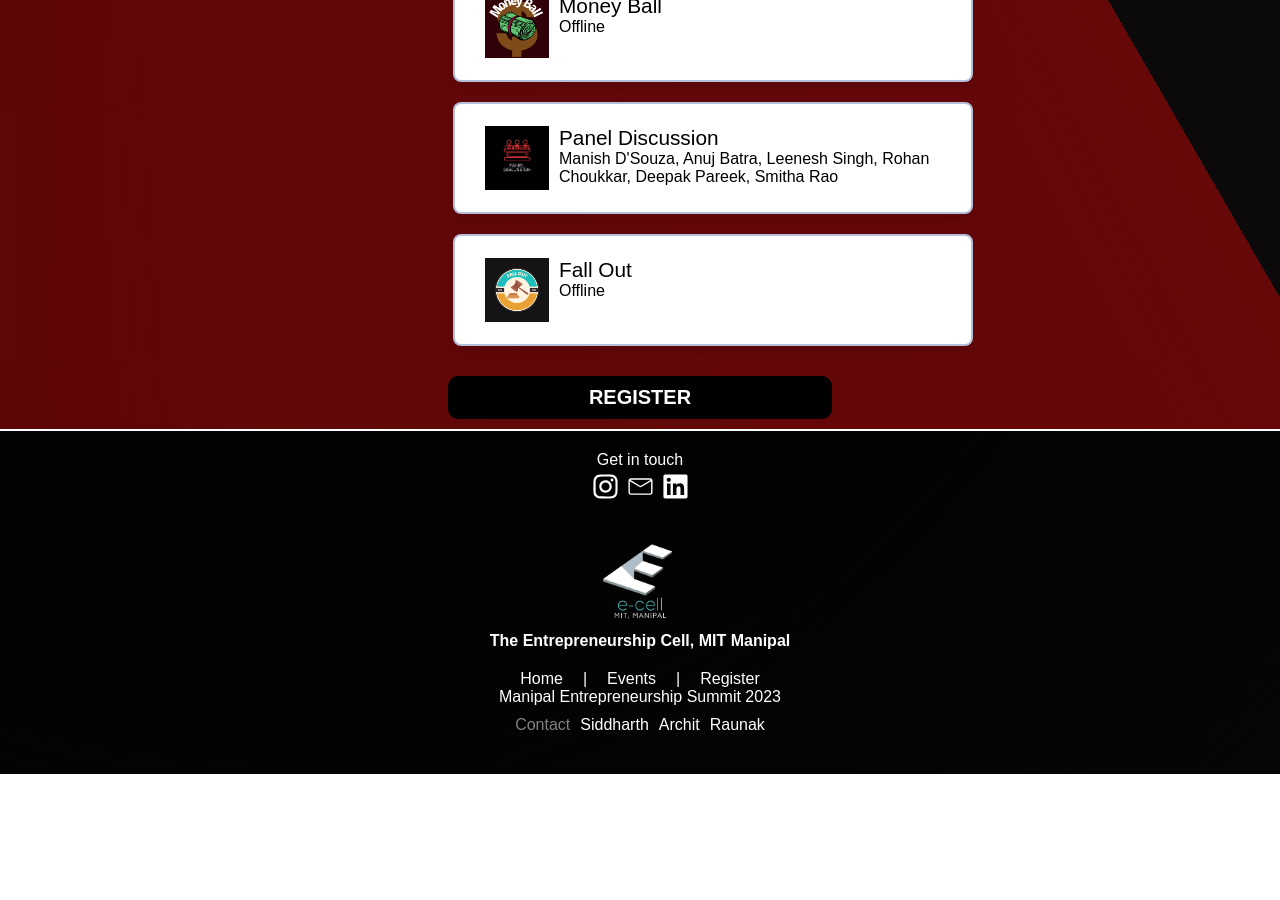
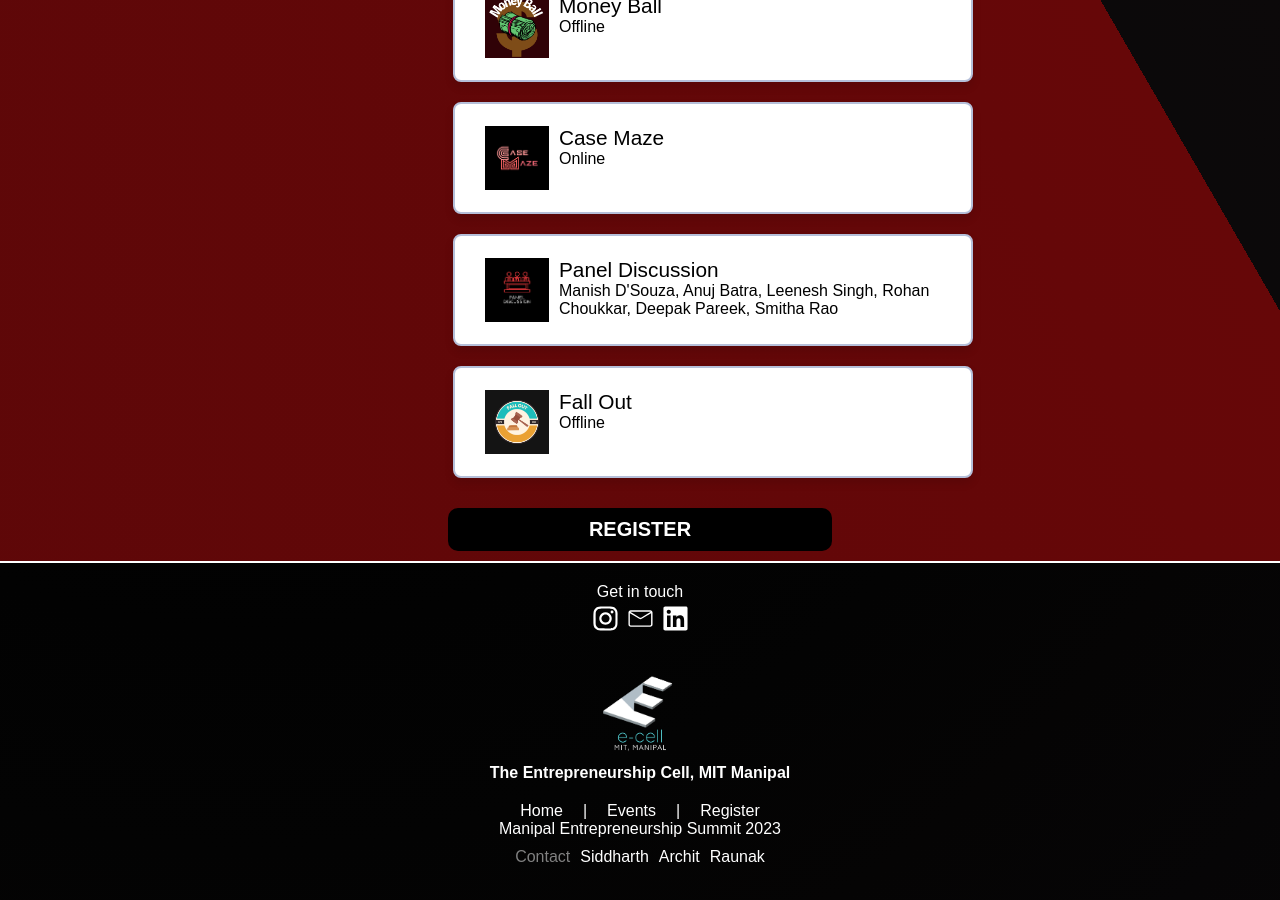
Before and after one commit to svgnix/mes2.2, a React (Create React App) app in the folder client/: page /register in a window 1280 px wide. Shown: the part 2180-3080 px from the top of the page. Before the commit the page ends 2954 px from the top, so only its background shows below. Built offline with nearby package versions, Linux system fonts and the light colour scheme; no server answers; a web font is replaced by a local one.

Commit message:
updated Unstop link

```diff
--- a/client/src/pages/Register/Register.js
+++ b/client/src/pages/Register/Register.js
@@ -23,7 +23,7 @@
 
     const navigate = useNavigate();
 
-    const d2cLink = "https://dare2compete.com/p/case-maze-manipal-entrepreneurship-summit-manipal-academy-of-higher-education-mahe-karnataka-273797";
+    const d2cLink = "https://unstop.com/competitions/case-maze-manipal-entrepreneurship-summit-manipal-institute-of-technology-mit-manipal-608210";
 
     // const [workshop, setWorkshop] = useState(false);
     const [moneyQuest, setMoneyQuest] = useState(false);
@@ -776,13 +776,13 @@
                             logo={moneyquestLogo}
                             handleArray={handleRegEventsArray}
                         />
-                        {/* <CheckboxCard
+                        <CheckboxCard
                             eventName="Case Maze"
                             eventMode="Online"
                             changeFunc={setCaseMaze}
                             logo={caseLogo}
                             handleArray={handleRegEventsArray}
-                        /> */}
+                        />
                         {/* <CheckboxCard
                             eventName="BizQuiz"
                             eventMode="Online"
```
